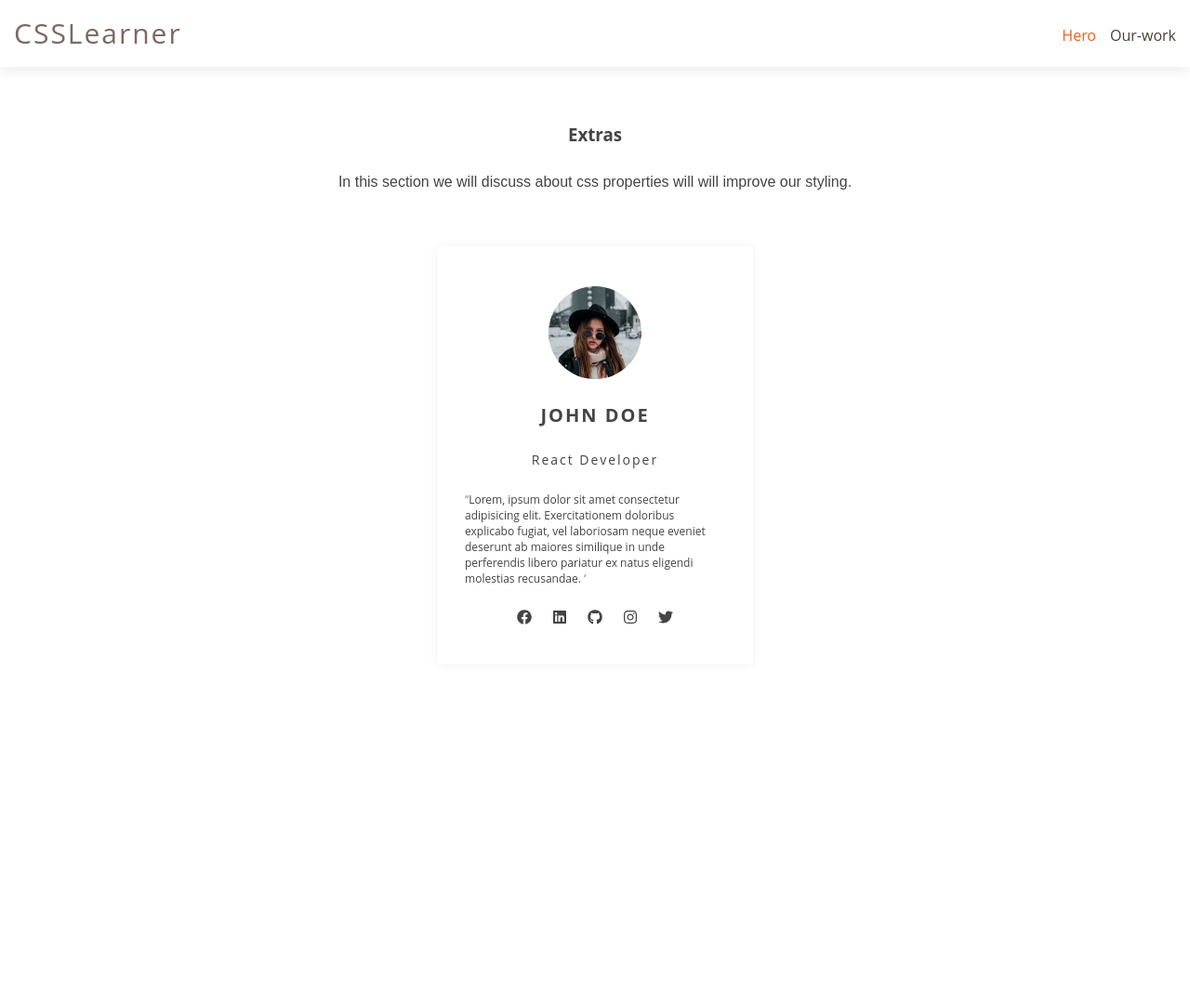
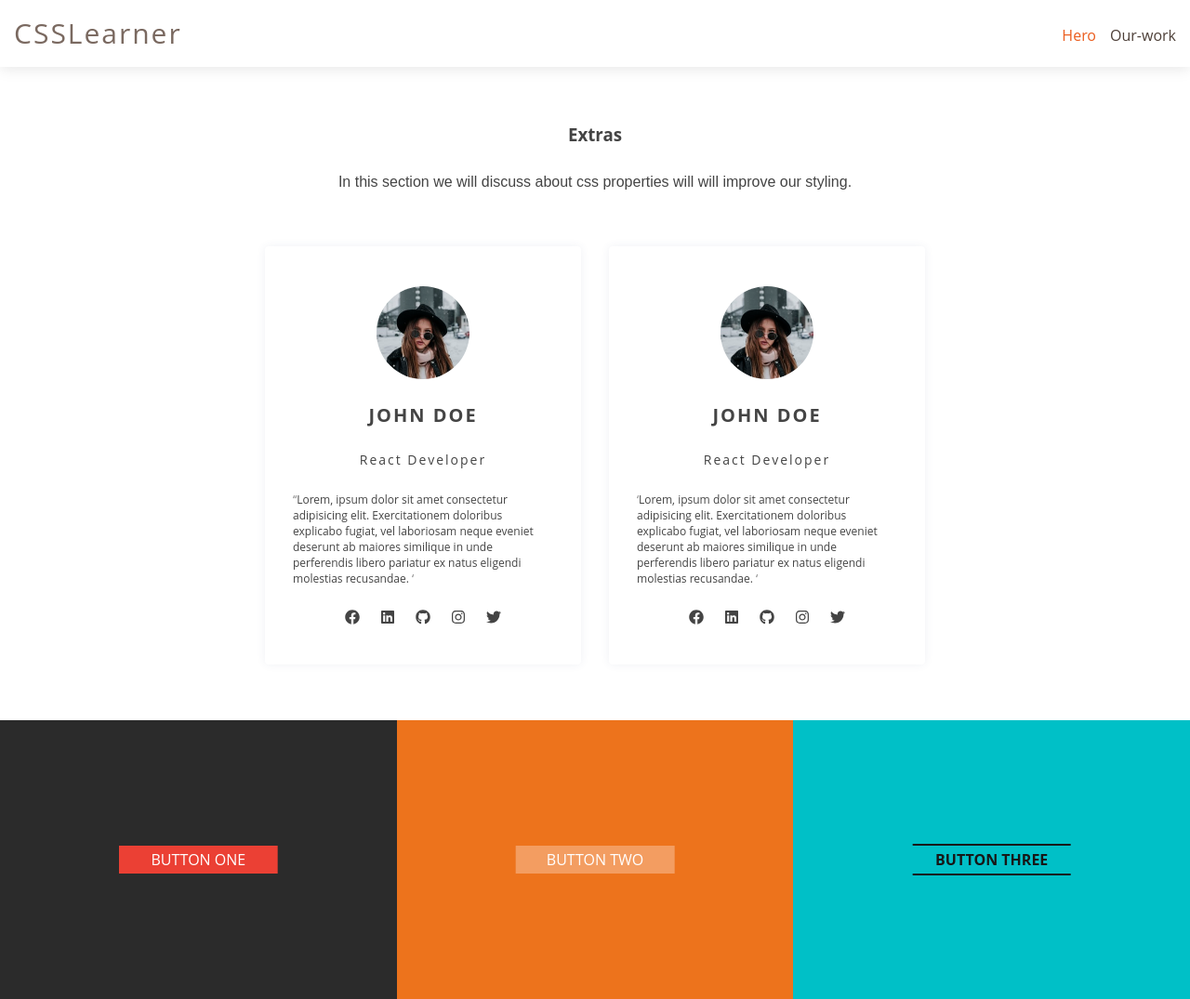
Before and after one commit to vaibhavnoreply/CSSLearning, a plain HTML site: page extras.html in a window 1280 px wide. Shown: the whole page at 93% size. Before the commit the page ends 800 px from the top, so only its background shows below. Drawn offline with Linux system fonts and the light colour scheme.

Commit message:
added extras

```diff
--- a/assets/css/extras.css
+++ b/assets/css/extras.css
@@ -94,6 +94,9 @@ section{
     cursor: default;
     user-select: none;
 }
+.margin-left{
+    margin-left: 30px;
+}
 .card__wrapper {
     width: 340px;
     height: 450px;
@@ -142,3 +145,208 @@ section{
   fa-twitter {
     background: #46bae2;
   }
+  .container {
+    width: 100%;
+    height: 300px;
+    display: flex;
+    justify-content: center;
+    align-items: center;
+  }
+
+  /* BASIC STYLING FOR ALL BUTTONS */
+
+  .b1c, .b2c, .b3c {
+    width: 100%;
+    height: 100%;
+    display: flex;
+    justify-content: center;
+    align-items: center;
+  }
+
+  .b1c {
+    background-color: #2b2b2b;
+  }
+
+  .b2c {
+    background-color: #ed731c;
+  }
+
+  .b3c {
+    background-color: #00c0c7;
+  }
+
+  .button-1-content, .button-2-content, .button-3-content {
+    position: relative;
+    z-index: 2;
+    color: white;
+  }
+
+  .button-1, .button-2, .button-3 {
+    padding: 15px 40px;
+    margin: 10px;
+    white-space: nowrap;
+    width: 40%;
+    height: 25px;
+    line-height: 25px;
+    transition: all .3s;
+    overflow: hidden;
+    cursor: pointer;
+    position: relative;
+    display: flex;
+    justify-content: center;
+    align-items: center;
+    text-align: center;
+  }
+
+  /*
+  ========================
+        BUTTON ONE
+  ========================
+  */
+
+  .button-1:hover {
+    transform: scale(1.1);
+  }
+
+  .button-1:active {
+    transform: scale(1);
+  }
+
+  .button-1::after {
+    content: '';
+    position: absolute;
+    background-color: #eb4034;
+    transform: translate(-50%, -50%);
+    top: 50%;
+    left: 50%;
+    width: 100%;
+    height: 100%;
+  }
+
+  .button-1::before {
+    content: '';
+    position: absolute;
+    background-color: #a3251c;
+    opacity: 1;
+    z-index: 1;
+    transition: all .5s;
+    transform: translate(-50%, -50%);
+    top: 50%;
+    left: 50%;
+    width: 0;
+    height: 100%;
+  }
+
+  .button-1:hover::before {
+    width: 100%;
+  }
+  /*
+  ========================
+        BUTTON TWO
+  ========================
+  */
+  .button-2 {
+    overflow: visible;
+  }
+
+  .button-2::after {
+    content: '';
+    position: absolute;
+    width: 100%;
+    height: 100%;
+    transition: all .3s;
+    transform: translate(-50%, -50%);
+    top: 50%;
+    left: 50%;
+    background-color: rgba(255, 255, 255, .3);
+  }
+
+  .button-2:hover::after {
+    opacity: 0;
+    height: 0;
+    width: 0;
+  }
+
+  .button-2::before {
+    content: '';
+    position: absolute;
+    width: 0;
+    height: 100%;
+    transform: translate(-50%, -50%);
+    top: 50%;
+    left: 50%;
+    transition: all .3s;
+    z-index: 1;
+    border-top: 1px solid white;
+    border-bottom: 1px solid white;
+  }
+
+  .button-2:hover::before {
+    width: 100%;
+  }
+
+  .button-2 span{
+    letter-spacing: 0px;
+    transition: all .3s;
+  }
+
+  .button-2:hover span{
+    letter-spacing: 2px;
+  }
+  /*
+  ========================
+        BUTTON THREE
+  ========================
+  */
+  .button-3 {
+    overflow: visible;
+  }
+
+  .button-3 span {
+    color: #171717;
+    font-weight: bold;
+  }
+
+  .button-3::after {
+    content: '';
+    position: absolute;
+    transform: translate(-50%, -50%);
+    top: 50%;
+    left: 50%;
+    transition: all .4s;
+    border-top: 2px solid #171717;
+    border-bottom: 2px solid #171717;
+    width: 100%;
+    height: 100%;
+  }
+
+  .button-3:hover::after {
+    width: 0;
+  }
+
+  .button-3::before {
+    content: '';
+    position: absolute;
+    transform: translate(-50%, -50%);
+    top: 50%;
+    left: 50%;
+    transition: all .4s;
+    background-color: #57f9ff;
+    border-right: 2px solid #171717;
+    border-left: 2px solid #171717;
+    width: 100%;
+    height: 0;
+  }
+
+  .button-3:hover::before {
+    height: 100%;
+  }
+
+  .button-3 span{
+    letter-spacing: 0px;
+    transition: all .3s;
+  }
+
+  .button-3:hover span{
+    letter-spacing: 2px;
+  }
--- a/extras.html
+++ b/extras.html
@@ -42,6 +42,37 @@
                 <i class="fab fa-twitter"></i></div>
         </div>
         </div>
+        <div class="card__wrapper margin-left">
+            <img src="./assets/img/profile.jpeg" alt="profile" class="card__profile">
+            <div class="card__title">John Doe</div>
+            <div class="card__description">react developer</div>
+            <div class="card__quote">Lorem, ipsum dolor sit amet consectetur adipisicing elit. Exercitationem
+                doloribus
+                explicabo fugiat, vel laboriosam neque eveniet deserunt ab maiores similique in unde perferendis
+                libero
+                pariatur ex natus eligendi molestias recusandae.
+            </div>
+            <div class="contact__details">
+                <i class="fab fa-facebook"></i>
+                <i class="fab fa-linkedin"></i>
+                <i class="fab fa-github"></i>
+                <i class="fab fa-instagram"></i>
+                <i class="fab fa-twitter"></i></div>
+        </div>
+        </div>
+    </section>
+    <section class="buttons">
+        <div class="container">
+            <div class="b1c">
+                <div class="button-1"><span class="button-1-content">BUTTON ONE</span></div>
+            </div>
+            <div class="b2c">
+                <div class="button-2"><span class="button-2-content">BUTTON TWO</span></div>
+            </div>
+            <div class="b3c">
+                <div class="icon button-3"><span class="button-3-content">BUTTON THREE</span></div>
+            </div>
+        </div>
     </section>
     <script src="https://cdnjs.cloudflare.com/ajax/libs/font-awesome/5.12.1/js/fontawesome.min.js"></script>
     <script src="https://cdnjs.cloudflare.com/ajax/libs/font-awesome/5.12.1/js/brands.min.js"></script>
```
